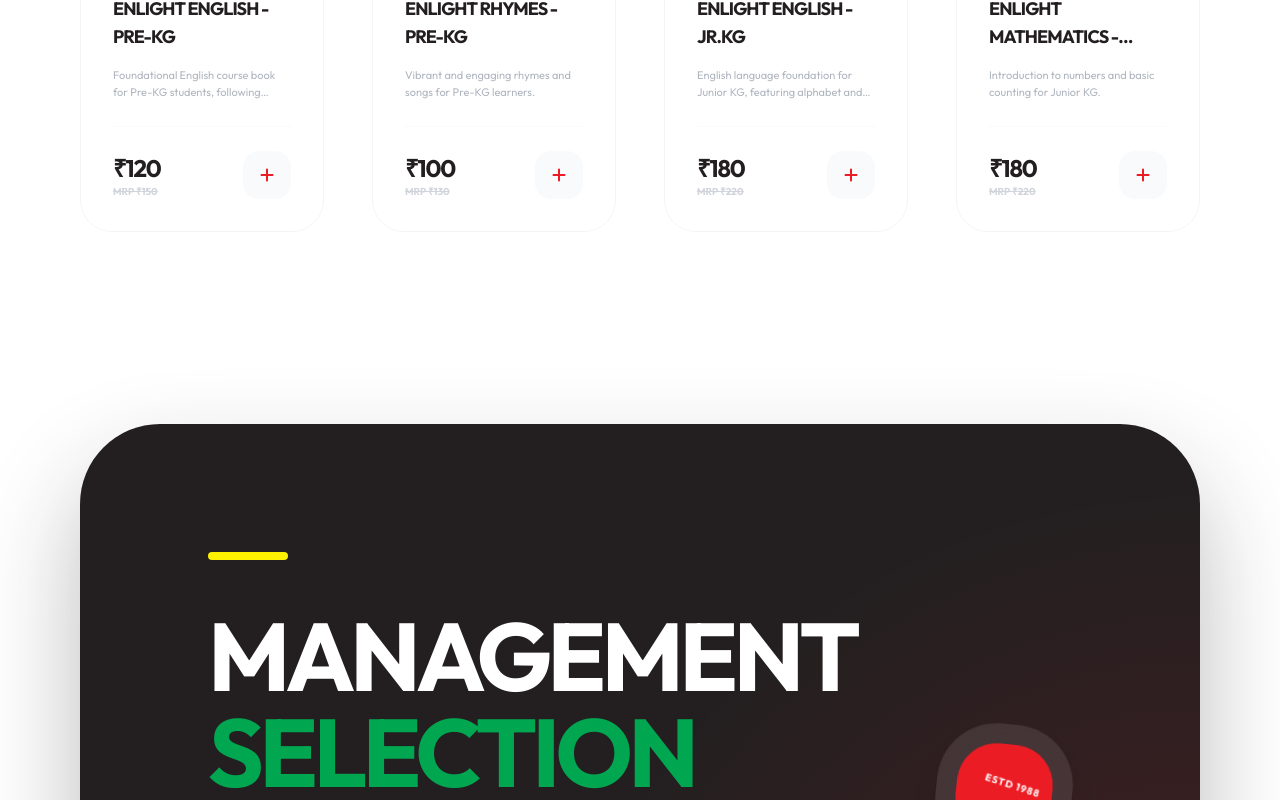
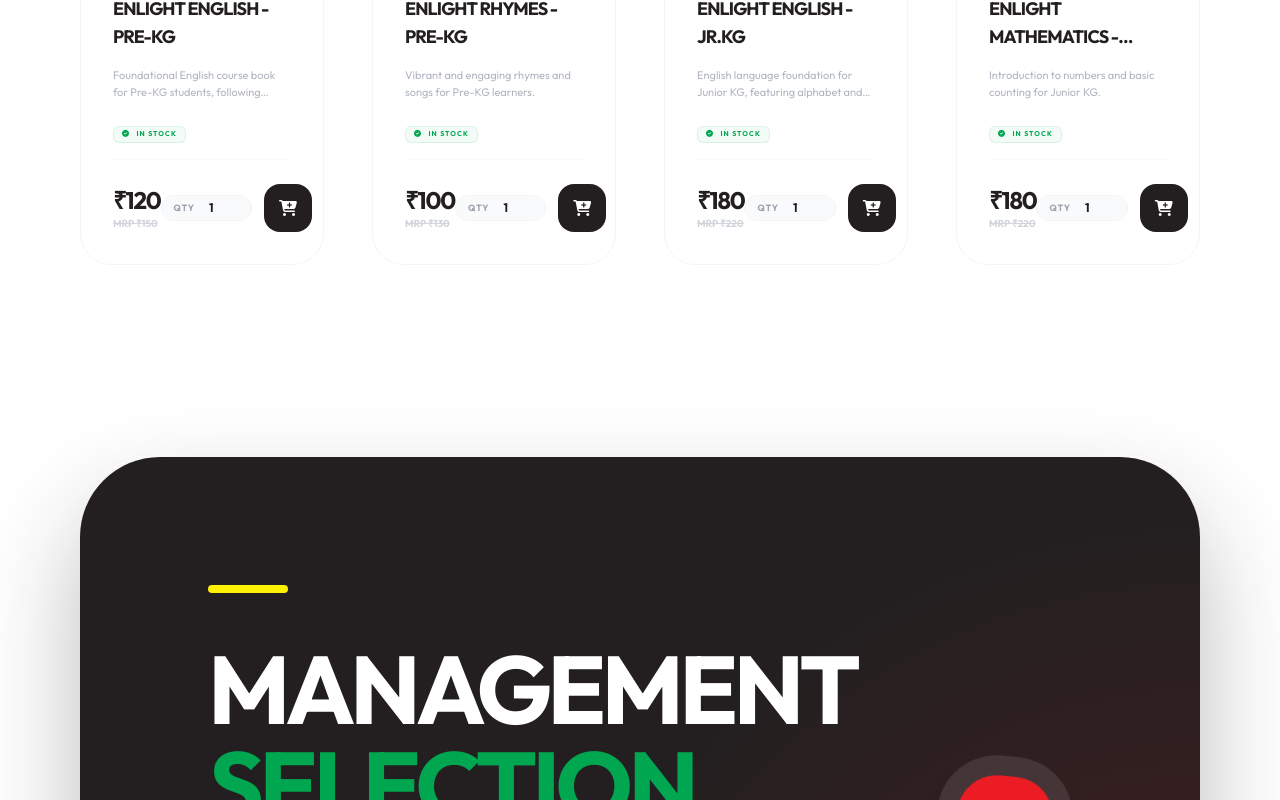
Before and after one commit to rohanwadadar/ravi_publishers, a React (Vite) app: page / in a window 1280 px wide. Shown: the part 3460-4260 px from the top of the page. Built offline with nearby package versions, Linux system fonts and the light colour scheme.

Commit message:
Update order flow: mandatory quantity before adding to cart, read-only cart quantities, and 'In Stock' indicators

```diff
--- a/src/components/BookCard.jsx
+++ b/src/components/BookCard.jsx
@@ -1,7 +1,8 @@
-import React from 'react';
+import React, { useState } from 'react';
 import { Link } from 'react-router-dom';
 
 const BookCard = React.memo(({ book, onAddToCart }) => {
+    const [quantity, setQuantity] = useState(1);
     return (
         <div className="group bg-white rounded-[24px] md:rounded-[32px] border border-gray-100 hover:border-[#EC1C24]/20 transition-all duration-700 flex flex-col h-full overflow-hidden hover:shadow-[0_30px_60px_rgba(236,28,36,0.12)]">
             {/* Dynamic Image Container */}
@@ -24,12 +25,6 @@
                     >
                         <i className="fas fa-expand-arrows-alt text-base md:text-lg"></i>
                     </Link>
-                    <button
-                        onClick={() => onAddToCart(book)}
-                        className="w-12 h-12 md:w-14 md:h-14 bg-white text-[#231F20] rounded-xl md:rounded-2xl shadow-2xl flex items-center justify-center hover:bg-[#01A651] hover:text-white transition-all transform translate-y-8 group-hover:translate-y-0 duration-500 delay-[100ms]"
-                    >
-                        <i className="fas fa-shopping-bag text-base md:text-lg"></i>
-                    </button>
                 </div>
 
                 {/* Dynamic Badge */}
@@ -61,18 +56,40 @@
                     {book.description}
                 </p>
 
+                <div className="flex items-center gap-2 mb-4">
+                    <span className="px-2 py-0.5 bg-[#01A651]/5 text-[#01A651] text-[7px] font-black uppercase tracking-[0.15em] rounded-md border border-[#01A651]/10">
+                        <i className="fas fa-check-circle mr-1"></i> In Stock
+                    </span>
+                </div>
+
                 <div className="mt-auto flex items-center justify-between pt-4 md:pt-6 border-t border-gray-50">
                     <div className="flex flex-col">
                         <span className="text-xl md:text-2xl font-black text-[#231F20] tracking-tighter">₹{book.price}</span>
                         <span className="text-[8px] md:text-[10px] text-gray-300 line-through font-bold uppercase">MRP ₹{book.oldPrice}</span>
                     </div>
-                    <button
-                        onClick={() => onAddToCart(book)}
-                        className="group/btn relative w-10 h-10 md:w-12 md:h-12 bg-gray-50 rounded-xl md:rounded-2xl flex items-center justify-center transition-all hover:bg-[#EC1C24] overflow-hidden active:scale-90"
-                    >
-                        <i className="fas fa-plus text-[#EC1C24] group-hover/btn:text-white transition-all duration-500"></i>
-                        <span className="absolute inset-0 bg-white/20 translate-y-full group-hover/btn:translate-y-0 transition-transform"></span>
-                    </button>
+                    <div className="flex items-center gap-3">
+                        <div className="flex items-center bg-gray-50 rounded-xl md:rounded-2xl px-3 py-1 border border-gray-100 group/qty hover:bg-white hover:border-[#EC1C24]/20 transition-all">
+                            <span className="text-[8px] md:text-[9px] font-black text-gray-400 uppercase tracking-widest mr-1">QTY</span>
+                            <input
+                                type="number"
+                                min="1"
+                                value={quantity}
+                                onChange={(e) => setQuantity(Math.max(1, parseInt(e.target.value) || 1))}
+                                className="w-8 md:w-10 text-center font-black text-[10px] md:text-xs bg-transparent border-none outline-none"
+                                onClick={(e) => e.stopPropagation()}
+                            />
+                        </div>
+                        <button
+                            onClick={(e) => {
+                                e.stopPropagation();
+                                onAddToCart(book, quantity);
+                            }}
+                            className="group/btn relative w-10 h-10 md:w-12 md:h-12 bg-[#231F20] rounded-xl md:rounded-2xl flex items-center justify-center transition-all hover:bg-[#EC1C24] overflow-hidden active:scale-90"
+                        >
+                            <i className="fas fa-cart-plus text-white transition-all duration-500"></i>
+                            <span className="absolute inset-0 bg-white/20 translate-y-full group-hover/btn:translate-y-0 transition-transform"></span>
+                        </button>
+                    </div>
                 </div>
             </div>
         </div>
--- a/src/pages/BookDetailPage.jsx
+++ b/src/pages/BookDetailPage.jsx
@@ -6,6 +6,7 @@
     const { bookId } = useParams();
     const book = booksData.find(b => b.id === parseInt(bookId));
     const [activeTab, setActiveTab] = useState('description');
+    const [quantity, setQuantity] = useState(1);
 
     if (!book) return <div className="pt-60 text-center font-black h-screen uppercase tracking-widest text-[#EC1C24]">Archive Not Found</div>;
 
@@ -56,13 +57,18 @@
                                 <span className="text-[10px] text-gray-300 line-through font-bold tracking-widest uppercase italic mt-1">Order Form: ₹{book.oldPrice}.00</span>
                             </div>
                             <div className="h-px sm:h-12 w-full sm:w-[1px] bg-gray-100"></div>
-                            <div className="flex flex-col gap-2 relative z-10">
-                                <div className="flex gap-1">
+                            <div className="flex flex-col gap-2 relative z-10 text-left">
+                                <div className="flex gap-1 justify-start">
                                     {[...Array(5)].map((_, i) => (
                                         <i key={i} className={`fas fa-star text-[9px] ${i < book.rating ? 'text-[#FFF200]' : 'text-gray-100'}`}></i>
                                     ))}
                                 </div>
-                                <span className="text-[8px] font-black text-gray-400 uppercase tracking-[0.15em] lg:tracking-[0.2em]">Authorized Publication Since 1988</span>
+                                <div className="flex flex-wrap items-center gap-4">
+                                    <span className="text-[8px] font-black text-gray-400 uppercase tracking-[0.15em] lg:tracking-[0.2em]">Authorized Publication Since 1988</span>
+                                    <span className="px-2 py-1 bg-[#01A651]/10 text-[#01A651] text-[7px] font-black uppercase tracking-widest rounded-md border border-[#01A651]/10 flex items-center gap-1">
+                                        <i className="fas fa-check-circle"></i> In Stock
+                                    </span>
+                                </div>
                             </div>
                         </div>
 
@@ -110,9 +116,33 @@
                             )}
                         </div>
 
+                        <div className="flex flex-col gap-3 mb-8">
+                            <label className="text-[10px] font-black text-gray-400 uppercase tracking-widest ml-1">Select Quantity</label>
+                            <div className="flex items-center gap-4 bg-white border border-gray-100 p-2 rounded-2xl w-fit shadow-sm">
+                                <button
+                                    onClick={() => setQuantity(prev => Math.max(1, prev - 1))}
+                                    className="w-12 h-12 flex items-center justify-center bg-gray-50 hover:bg-[#EC1C24] hover:text-white rounded-xl transition-all font-black"
+                                >
+                                    <i className="fas fa-minus text-xs"></i>
+                                </button>
+                                <input
+                                    type="number"
+                                    value={quantity}
+                                    onChange={(e) => setQuantity(Math.max(1, parseInt(e.target.value) || 1))}
+                                    className="w-16 text-center font-black text-lg bg-transparent border-none outline-none"
+                                />
+                                <button
+                                    onClick={() => setQuantity(prev => prev + 1)}
+                                    className="w-12 h-12 flex items-center justify-center bg-gray-50 hover:bg-[#01A651] hover:text-white rounded-xl transition-all font-black"
+                                >
+                                    <i className="fas fa-plus text-xs"></i>
+                                </button>
+                            </div>
+                        </div>
+
                         <div className="flex flex-col sm:flex-row gap-4 mt-auto">
                             <button
-                                onClick={() => onAddToCart(book)}
+                                onClick={() => onAddToCart(book, quantity)}
                                 className="flex-[2] bg-black hover:bg-[#EC1C24] text-white py-5 md:py-6 rounded-2xl md:rounded-3xl font-black text-[9px] md:text-[10px] uppercase tracking-[0.3em] transition-all shadow-2xl flex items-center justify-center gap-4 md:gap-6 group active:scale-95"
                             >
                                 Add To Order Form
```
Also changed, not shown: src/App.jsx (+13 -19 lines), 1 other file (tests, documents, lock files or other folders).
